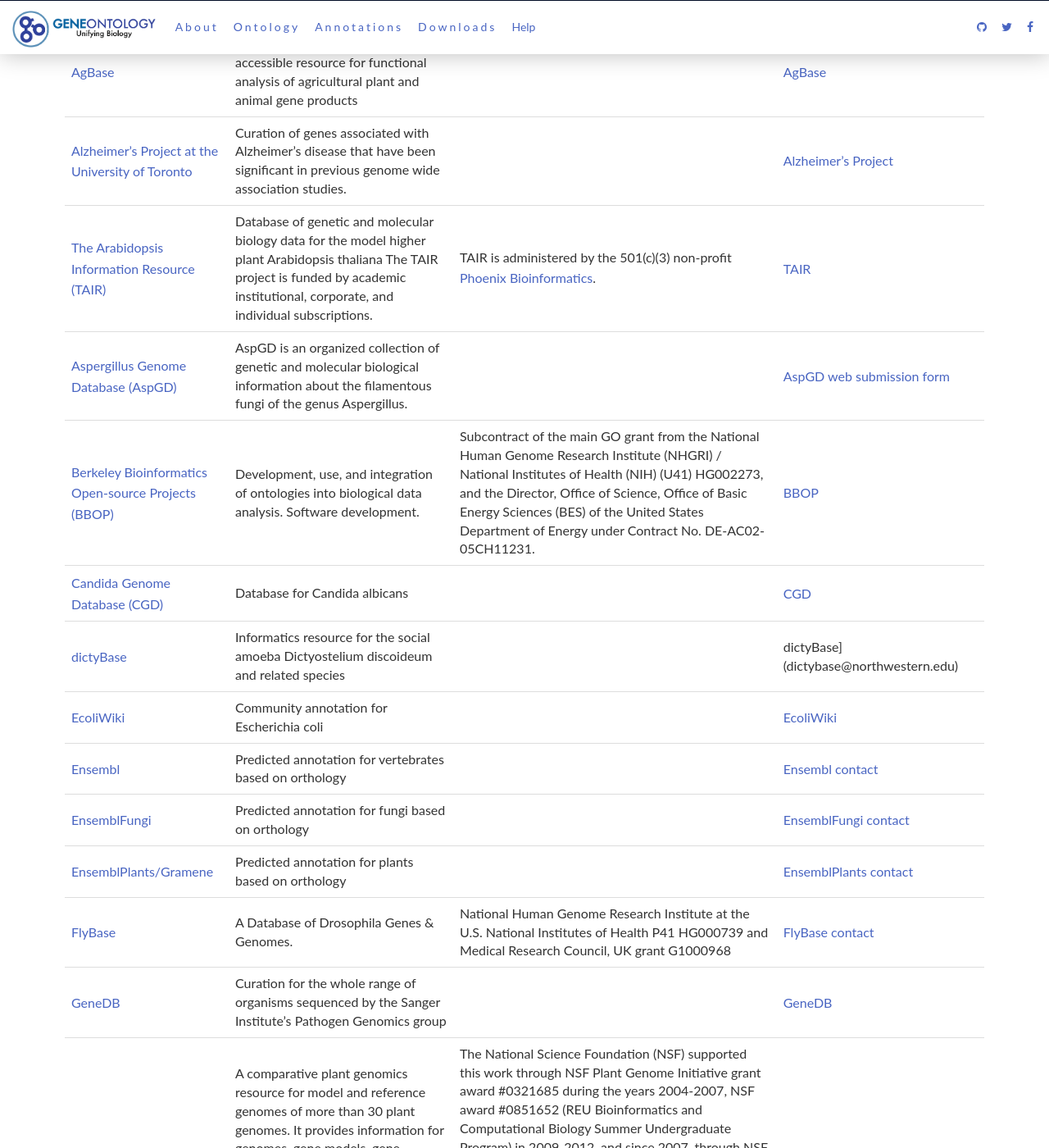
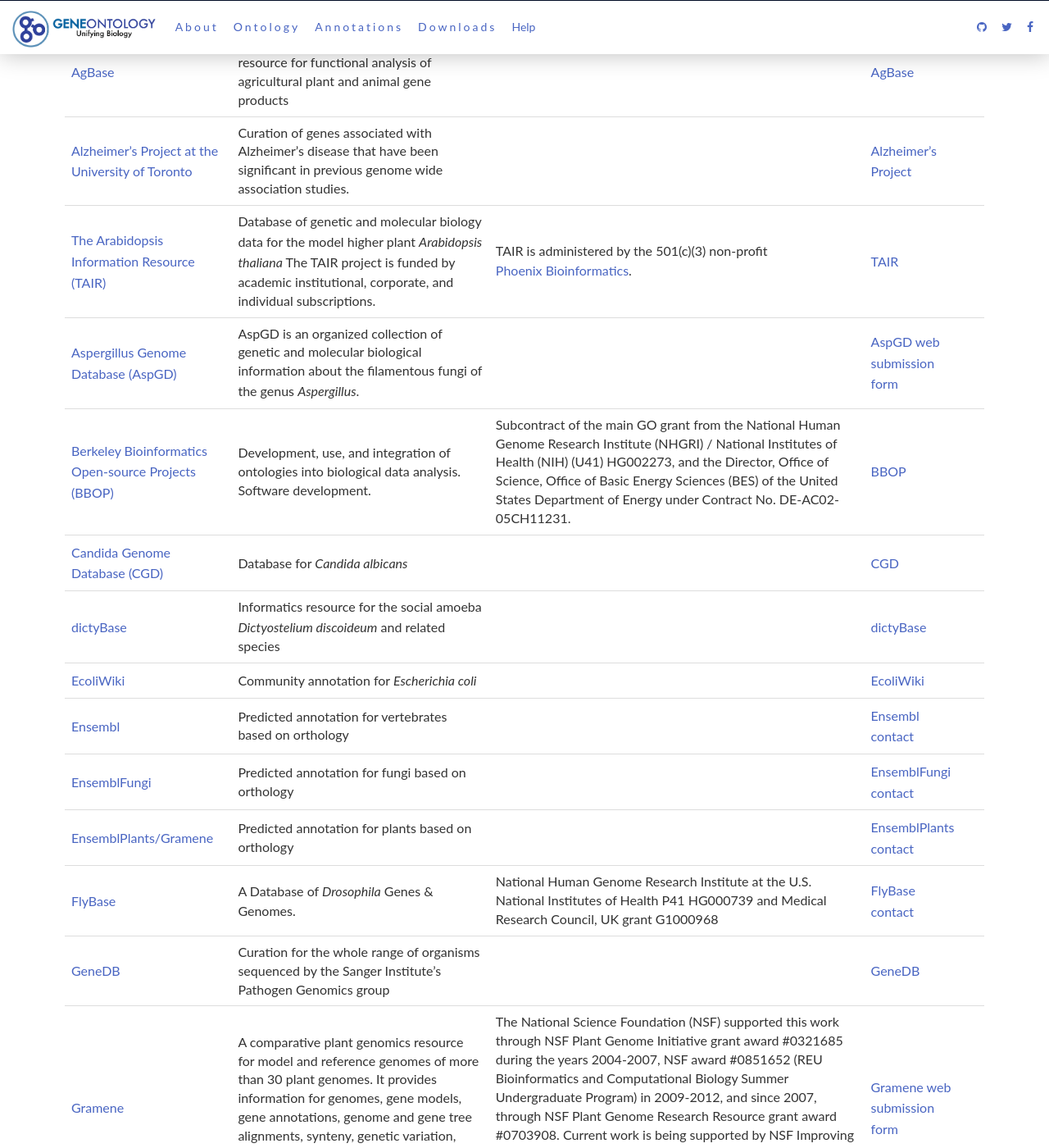
Before and after one commit to geneontology/geneontology.github.io, a Jekyll site: the page built from _docs/annotation-contributors.md, in a window 1280 px wide and 1400 px high, scrolled down 234 px. Shown: the whole window at 82% size. Built offline with Jekyll 4.4.1, drawn with Linux system fonts in a browser that asks for light colours; nearby versions of some CDN libraries; some of the changed text lies outside the part shown.

Commit message:
Update annotation-contributors.md
added italics to the beasties.

```diff
--- a/_docs/annotation-contributors.md
+++ b/_docs/annotation-contributors.md
@@ -13,16 +13,16 @@
 |-------|-------------|---------|---------|
 |[AgBase](http://www.agbase.msstate.edu/)| 	A curated, open-source, web-accessible resource for functional analysis of agricultural plant and animal gene products 	  	||[AgBase](agbase@hpc.msstate.edu)|
 |[Alzheimer's Project at the University of Toronto](http://wiki.geneontology.org/index.php/Alzheimer%27s_Disease_Annotation_Project)| 	Curation of genes associated with Alzheimer’s disease that have been significant in previous genome wide association studies. ||[Alzheimer's Project](sejalr.patel@mail.utoronto.ca)|
-|[The Arabidopsis Information Resource (TAIR)](https://www.arabidopsis.org/)| 	Database of genetic and molecular biology data for the model higher plant Arabidopsis thaliana 	The TAIR project is funded by academic institutional, corporate, and individual subscriptions.| TAIR is administered by the 501(c)(3) non-profit [Phoenix Bioinformatics](http://www.phoenixbioinformatics.org/). |[TAIR](curator@arabidopsis.org)|
-|[Aspergillus Genome Database (AspGD)](http://www.aspergillusgenome.org/)| 	AspGD is an organized collection of genetic and molecular biological information about the filamentous fungi of the genus Aspergillus. 	|  |[AspGD web submission form](http://www.aspgd.org/cgi-bin/suggestion)|
+|[The Arabidopsis Information Resource (TAIR)](https://www.arabidopsis.org/)| 	Database of genetic and molecular biology data for the model higher plant *Arabidopsis thaliana* 	The TAIR project is funded by academic institutional, corporate, and individual subscriptions.| TAIR is administered by the 501(c)(3) non-profit [Phoenix Bioinformatics](http://www.phoenixbioinformatics.org/). |[TAIR](curator@arabidopsis.org)|
+|[Aspergillus Genome Database (AspGD)](http://www.aspergillusgenome.org)| 	AspGD is an organized collection of genetic and molecular biological information about the filamentous fungi of the genus *Aspergillus*. 	|  |[AspGD web submission form](http://www.aspergillusgenome.org/cgi-bin/suggestion)|
 |[Berkeley Bioinformatics Open-source Projects (BBOP)](http://www.berkeleybop.org/)| 	Development, use, and integration of ontologies into biological data analysis. Software development.| 	Subcontract of the main GO grant from the National Human Genome Research Institute (NHGRI) / National Institutes of Health (NIH) (U41) HG002273, and the Director, Office of Science, Office of Basic Energy Sciences (BES) of the United States Department of Energy under Contract No. DE-AC02-05CH11231. 	|[BBOP](http://www.berkeleybop.org/contact)|
-|[Candida Genome Database (CGD)](http://www.candidagenome.org/)| 	Database for Candida albicans 	 | |[CGD](http://www.candidagenome.org/cgi-bin/suggestion)|
-|[dictyBase](http://dictybase.org/)| 	Informatics resource for the social amoeba Dictyostelium discoideum and related species 	| | 	dictyBase](dictybase@northwestern.edu)|
-|[EcoliWiki](http://ecoliwiki.net/colipedia/index.php/Welcome_to_EcoliWiki)| 	Community annotation for Escherichia coli 	| |[EcoliWiki](ecoliwiki@gmail.com)|
+|[Candida Genome Database (CGD)](http://www.candidagenome.org/)| 	Database for *Candida albicans* 	 | |[CGD](http://www.candidagenome.org/cgi-bin/suggestion)|
+|[dictyBase](http://dictybase.org/)| 	Informatics resource for the social amoeba *Dictyostelium discoideum* and related species 	| | 	[dictyBase](dictybase@northwestern.edu)|
+|[EcoliWiki](http://ecoliwiki.net/colipedia/index.php/Welcome_to_EcoliWiki)| 	Community annotation for *Escherichia coli* 	| |[EcoliWiki](ecoliwiki@gmail.com)|
 |[Ensembl](http://www.ensembl.org/info/about/contact/index.html)| 	Predicted annotation for vertebrates based on orthology 	 | |[Ensembl contact](http://fungi.ensembl.org/Help/Contact)|
 |[EnsemblFungi](http://fungi.ensembl.org/index.html)| 	Predicted annotation for fungi based on orthology 	 ||[EnsemblFungi contact](http://fungi.ensembl.org/Help/Contact)|
 |[EnsemblPlants/Gramene](http://plants.ensembl.org/info/website/index.html)| 	Predicted annotation for plants based on orthology 	 | |[EnsemblPlants contact](http://plants.ensembl.org/Help/Contact)|
-|[FlyBase](http://flybase.org/)| 	A Database of Drosophila Genes & Genomes. |	National Human Genome Research Institute at the U.S. National Institutes of Health P41 HG000739 and Medical Research Council, UK grant G1000968 |	[FlyBase contact](http://flybase.org/contact/email)|
+|[FlyBase](http://flybase.org/)| 	A Database of *Drosophila* Genes & Genomes. |	National Human Genome Research Institute at the U.S. National Institutes of Health P41 HG000739 and Medical Research Council, UK grant G1000968 |	[FlyBase contact](http://flybase.org/contact/email)|
 |[GeneDB ](http://www.genedb.org/Homepage)|	Curation for the whole range of organisms sequenced by the Sanger Institute's Pathogen Genomics group 	||	[GeneDB](genedb-help@sanger.ac.uk)||
 |[Gramene](http://www.gramene.org/) |	A comparative plant genomics resource for model and reference genomes of more than 30 plant genomes. It provides information for genomes, gene models, gene annotations, genome and gene tree alignments, synteny, genetic variation, gene expression, and a knowledgebase for plant pathways (Plant Reactome). 	| The National Science Foundation (NSF) supported this work through NSF Plant Genome Initiative grant award #0321685 during the years 2004-2007, NSF award #0851652 (REU Bioinformatics and Computational Biology Summer Undergraduate Program) in 2009-2012, and since 2007, through NSF Plant Genome Research Resource grant award #0703908. Current work is being supported by NSF Improving Plant Genome Annotation grant award #1127112 (Gramene - Exploring Function through Comparative Genomics and Network Analysis). [More information](http://gramene.org/funding) |[	Gramene web submission form](http://tools.gramene.org/feedback)|
 |[IntAct molecular interaction database](http://www.ebi.ac.uk/intact/) |	High-quality, manually annotated binary protein interactions and curated complexes. 	|NHLBI Proteomics Center Award (HHSN268201000035C), European Commission grant Affinomics (FP7-241481), The Michael J. Fox Foundation for Parkinson's Research LRRK2 Biology LEAPS, BBSRC MIDAS (BB/L024179/1)| [IntAct](intact-help@ebi.ac.uk)|
@@ -30,19 +30,19 @@
 |[InterPro](http://www.ebi.ac.uk/interpro/)| 	InterPro provides functional analysis of proteins by classifying them into families and predicting domains and important sites. |	InterPro is funded by a grant from BBSRC (BB/L024136/1) and EMBL core funds. |	[InterPro](http://www.ebi.ac.uk/support/interpro-general-query)|
 |[Mouse Genome Informatics (MGI)](http://www.informatics.jax.org/)| 	Informatics resources for Laboratory Mouse and related Human Biology data |	MGI is supported by the National Institutes of Health (NIH) as follows: MGD is supported by National Human Genome Research Institute (NHGRI) U41 [HG000330](http://projectreporter.nih.gov/project_info_description.cfm?aid=7902288&icde=6962585), GXD is supported by Child Health/Human Development grant [HD062499](http://projectreporter.nih.gov/project_info_description.cfm?aid=7763602&icde=6960199), MTB is supported by National Cancer Institute (NCI) grant [CA089713](http://projectreporter.nih.gov/project_info_description.cfm?aid=7981727&icde=6962619), and MouseMine is supported by a subcontract to NHGRI grant [HG004834](http://projectreporter.nih.gov/project_info_description.cfm?aid=8300702&icde=15216424). |	[MGI](mgi-help@informatics.jax.org)|
 |[PANTHER](http://pantherdb.org/)| 	Protein evolution: families, phylogenetic trees, function, multiple sequence alignments, subfamilies 	|National Science Foundation Grant No. 1458808 |	[PANTHER](feedback@pantherdb.org)|
-|[PomBase](http://www.pombase.org/)|	PomBase is a comprehensive database for the fission yeast Schizosaccharomyces pombe, providing structural and functional annotation, literature curation and access to large-scale data sets. |	Wellcome Trust Grant No. 104967/Z/14/Z |	[PomBase](http://www.pombase.org/feedback)|
+|[PomBase](http://www.pombase.org/)|	PomBase is a comprehensive database for the fission yeast *Schizosaccharomyces pombe**, providing structural and functional annotation, literature curation and access to large-scale data sets. |	Wellcome Trust Grant No. 104967/Z/14/Z |	[PomBase](http://www.pombase.org/feedback)|
 |[Protein Ontology (PRO)](http://pir.georgetown.edu/pro/)|	Development of ontological representation of protein-related entities and the relationships between them. |	National Human Genome Research Institute at the U.S. National Institutes of Health R01 GM080646. |	[PRO](https://sourceforge.net/p/pro-obo/term-requests/)|
-|[Pseudomonas Genome Database (PseudoCAP)](http://www.pseudomonas.com/)| 	A resource for annotations for the Pseudomonas aeruginosa PAO1 reference strain's genome and comparative analyses of several related Pseudomonas species. |	[Cystic Fibrosis Foundation Therapeutics Inc.](http://www.cff.org/research/CFFT/) |	[PseudoCAP](pseudocap-mail@sfu.ca)|
-|[Rat Genome Database (RGD)](http://rgd.mcw.edu/)| 	Database for the rat Rattus norvegicus |	RGD is funded by grant HL64541 from the National Heart, Lung, and Blood Institute on behalf of the NIH. |	[RGD](http://rgd.mcw.edu/contact/index.shtml)|
+|[Pseudomonas Genome Database (PseudoCAP)](http://www.pseudomonas.com/)| 	A resource for annotations for the *Pseudomonas aeruginosa* PAO1 reference strain's genome and comparative analyses of several related *Pseudomonas* species. |	[Cystic Fibrosis Foundation Therapeutics Inc.](http://www.cff.org/research/CFFT/) |	[PseudoCAP](pseudocap-mail@sfu.ca)|
+|[Rat Genome Database (RGD)](http://rgd.mcw.edu/)| 	Database for the rat *Rattus norvegicus* |	RGD is funded by grant HL64541 from the National Heart, Lung, and Blood Institute on behalf of the NIH. |	[RGD](http://rgd.mcw.edu/contact/index.shtml)|
 |[Reactome](http://www.reactome.org/)| 	A knowledgebase of biological processes (formerly Genome Knowledgebase) |	National Human Genome Research Institute (NHGRI) / National Institutes of Health (NIH) U41 HG00375, the Ontario Research (GL2) fund, the European Bioinformatics Institute, and the European Commission (PSIMEx)| 	[Reactome](help@reactome.org)|
-|[Saccharomyces Genome Database (SGD)](http://www.yeastgenome.org/)| 	Database for the budding yeast Saccharomyces cerevisiae; maintenance and public access of GO database and web interfaces |	National Human Genome Research Institute (NHGRI) / National Institutes of Health (NIH) [SGD U41 HG001315]| 	[SGD](sgd-helpdesk@lists.stanford.edu)|
+|[Saccharomyces Genome Database (SGD)](http://www.yeastgenome.org/)| 	Database for the budding yeast *Saccharomyces cerevisiae*; maintenance and public access of GO database and web interfaces |	National Human Genome Research Institute (NHGRI) / National Institutes of Health (NIH) [SGD U41 HG001315]| 	[SGD](sgd-helpdesk@lists.stanford.edu)|
 |[SGN](https://www.solgenomics.net//)| 	The Sol Genomics Network (SGN) is a clade-oriented database dedicated to the biology of the Solanaceae family.|| 		[SGN](https://www.solgenomics.net/contact/form)|
 |[SYSCILIA](http://syscilia.org/)| 	The European project SYSCILIA is a systems biology approach to dissect cilia function and its disruption in human genetic disease. |	European Community's Seventh Framework Programme (FP7/2007-2013) under the Health Cooperation Programme. |	[SYSCILIA](http://syscilia.org/contacts.shtml)|
 |[Tetrahymena Genome Database (TGD)](http://ciliate.org/index.php/home/welcome)| 	Database of information about the Tetrahymena thermophila genome sequence determined at The Institute for Genomic Research (TIGR).| |[TGD](ciliate-curator@bradley.edu)|
 |[UniProt-Gene Ontology Annotation (UniProt-GOA)](http://www.ebi.ac.uk/GOA)|	Manual and electronic annotation of proteins in the UniProt Knowledgebase, carried out by a wide range of curation activities at the European Bioinformatics Institute, the SIB Swiss Institute of Bioinformatics and the Protein Information Resource. |	National Institutes of Health (NIH) [UniProt U41HG006104; GO U41HG002273]; British Heart Foundation [RG/13/5/30112] Parkinson's UK [G-1307] and EMBL core funds.| 	[UniProt-GOA](goa@ebi.ac.uk)|
 |[University College London functional gene annotation](http://geneontology.org/external-project/cardiovascular-gene-annotation-initiative)| 	Annotation projects: the [Cardiovascular Gene Annotation Initiative](http://www.ucl.ac.uk/functional-gene-annotation/cardiovascular) and [Parkinson’s UK Gene Ontology Project](http://www.ucl.ac.uk/functional-gene-annotation/neurological)  |	[British Heart Foundation](http://www.bhf.org.uk/) [RG/13/5/30112], [Alzheimer's Research UK](http://www.alzheimersresearchuk.org/) [ARUK-NSG2016-13], [National Institute for Health Research University College London Hospitals Biomedical Research Centre](http://www.uclhospitals.brc.nihr.ac.uk/)	|[UCL functional gene annotation](goannotation@ucl.ac.uk)|
-|[WormBase](http://www.wormbase.org/)| 	WormBase is an international consortium of biologists and computer scientists dedicated to providing the research community with accurate, current, accessible information concerning the genetics, genomics and biology of Caenorhabditis elegans and related nematodes. |	WormBase is supported by grant #U41 HG002223 from the National Human Genome Research Institute at the US National Institutes of Health, the UK Medical Research Council, and the UK Biotechnology and Biological Sciences Research Council.| [	WormBase](http://www.wormbase.org/tools/support)|
-|[The Zebrafish Model Organism Database (ZFIN)](http://zfin.org/)| 	Reference datasets and information on Danio rerio |	|  	[ZFIN](curators@zfin.org)|
+|[WormBase](http://www.wormbase.org/)| 	WormBase is an international consortium of biologists and computer scientists dedicated to providing the research community with accurate, current, accessible information concerning the genetics, genomics and biology of *Caenorhabditis elegans* and related nematodes. |	WormBase is supported by grant #U41 HG002223 from the National Human Genome Research Institute at the US National Institutes of Health, the UK Medical Research Council, and the UK Biotechnology and Biological Sciences Research Council.| [	WormBase](http://www.wormbase.org/tools/support)|
+|[The Zebrafish Model Organism Database (ZFIN)](http://zfin.org/)| 	Reference datasets and information on *Danio rerio* |	|  	[ZFIN](curators@zfin.org)|
 
 ## Past GO Consortium Contributing Groups
 
@@ -53,5 +53,5 @@
 |[AstraZeneca](https://www.astrazeneca.com/)| 	  | ||
 |J Craig Venter Institute| 	Databases on several bacterial species. Formerly known as The Institute for Genomic Research (TIGR). 	 || |
 |[Microbial ENergy processes Gene Ontology Project (MENGO)](http://mengo.vbi.vt.edu/)| 	The MENGO project is a multi-institutional collaborative effort that aims to develop new Gene Ontology terms to describe microbial bioenergy related processes. |	Office of Science (BER), U.S. Department of Energy. |	|
-|Plant-Associated Microbe Gene Ontology (PAMGO)| Consortium 	A multi-institutional collaborative effort involving scientists working on plant pathogenic genomes: the bacteria Dickeya dadantii, Pseudomonas syringae pv tomato and Agrobacterium tumefaciens, the fungus Magnaporthe grisea, the oomycetes Phytophthora sojae and Phytophthora ramorum and the nematode Meloidogyne hapla. 	 | ||
+|Plant-Associated Microbe Gene Ontology (PAMGO)| Consortium 	A multi-institutional collaborative effort involving scientists working on plant pathogenic genomes: the bacteria *Dickeya dadantii*, *Pseudomonas syringae* pv *tomato* and *Agrobacterium tumefaciens*, the fungus *Magnaporthe grisea*, the oomycetes *Phytophthora sojae* and *Phytophthora ramorum* and the nematode *Meloidogyne hapla*. 	 | ||
 |[Renal Gene Ontology Annotation Initiative](https://www.ebi.ac.uk/GOA/kidney) | European Bioinformatics Institute | Kidney Research UK| |
```
